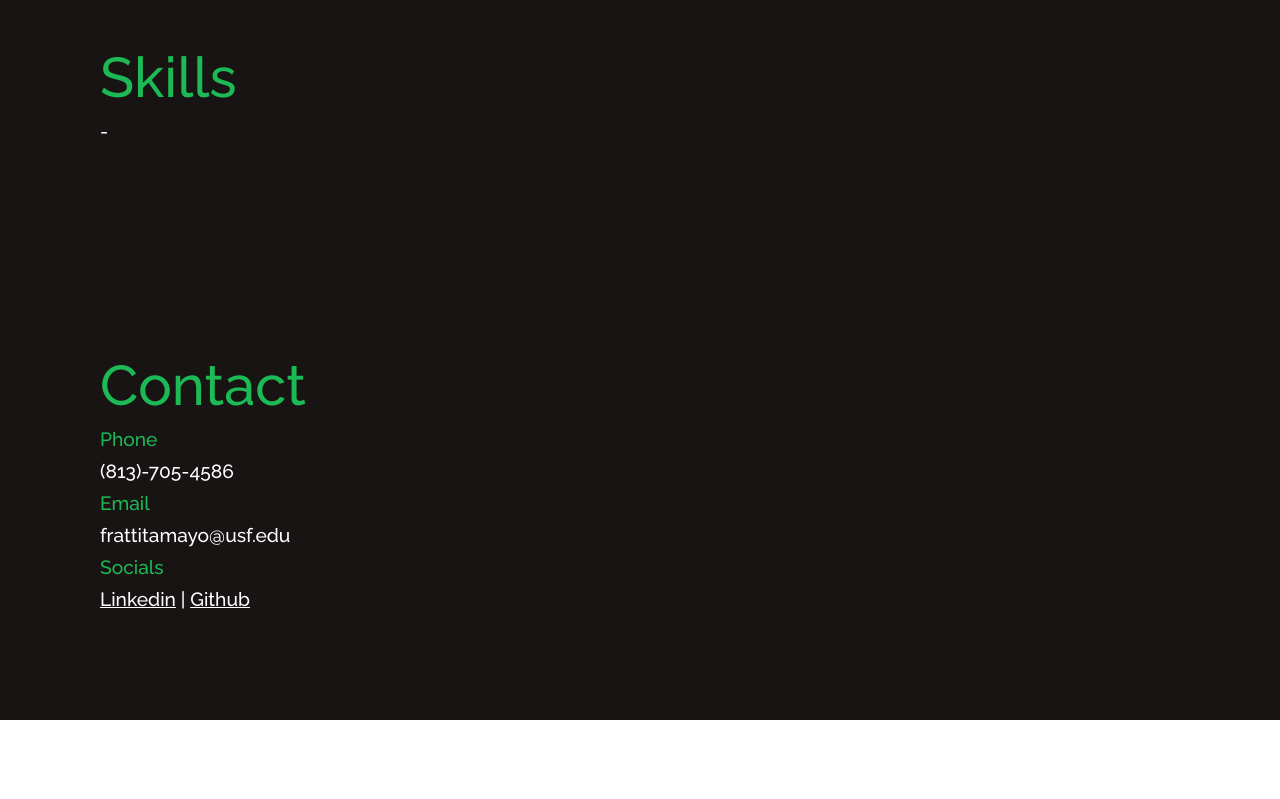
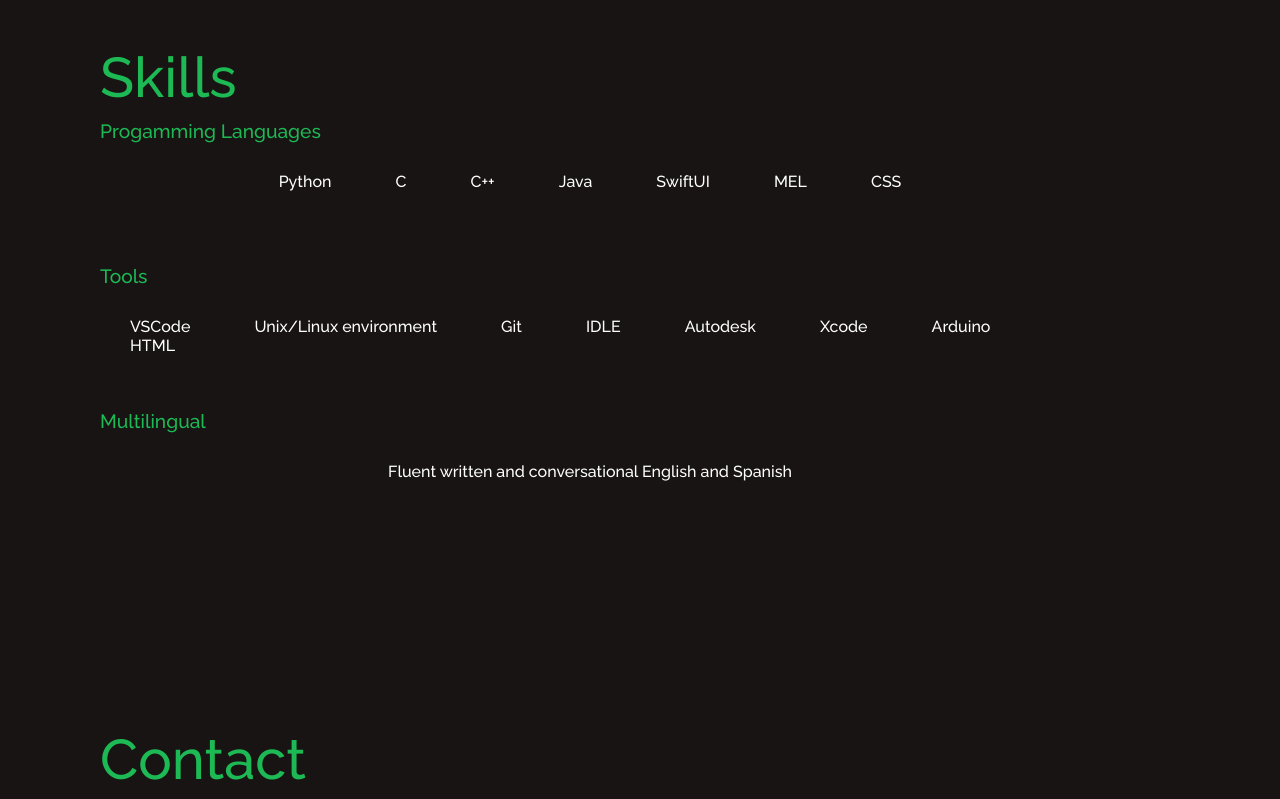
Before and after one commit to fiorellaratti/Fiorella-Portfolio, a plain HTML site: page index.html in a window 1280 px wide. Shown: the part 1560-2359 px from the top of the page. Before the commit the page ends 2280 px from the top, so only its background shows below. Drawn offline with Linux system fonts and the light colour scheme.

Commit message:
add skills

```diff
--- a/index.html
+++ b/index.html
@@ -52,9 +52,48 @@
 
         <div class="sec" id="secc">
             <h2>Skills</h2>
-            <p> -
-            </p>
+            <p> Progamming Languages</p>
+            <div id="menu-outer">
+                <div class="table">
+                  <ul id="horizontal-list">
+                    <li>Python</li>
+                    <li>C</li>
+                    <li>C++</li>
+                    <li>Java</li>
+                    <li>SwiftUI</li>
+                    <li>MEL</li>
+                    <li>CSS</li>
+                  </ul>
+                </div>
+              </div>
+            <br />
+            <p></p>
+            <p> Tools</p>
+            <div id="menu-outer">
+                <div class="table">
+                  <ul id="horizontal-list">
+                    <li>VSCode</li>
+                    <li>Unix/Linux environment</li>
+                    <li>Git</li>
+                    <li>IDLE</li>
+                    <li>Autodesk</li>
+                    <li>Xcode</li>
+                    <li>Arduino</li>
+                    <li>HTML</li>
+                  </ul>
+                </div>
+              </div>
+            <br />
+            <p></p>
 
+            <p> Multilingual</p>
+            <div id="menu-outer">
+            <ul id="horizontal-list">
+            <div class="table">
+                <li>Fluent written and conversational English and Spanish</li>
+            </div>
+            </ul>
+        </div>
         </div>
         <div class="sec" id="secc">
             <h2>Contact</h2>
--- a/style.css
+++ b/style.css
@@ -133,6 +133,18 @@ section{
     margin-bottom: 10px;
     color: #fff;
 }
+.sec p2{
+    font-weight: lighter;
+    margin-bottom: 10px;
+    color: #fff;
+}
+.sec p3{
+    font-weight: lighter;
+    margin-bottom: 10px;
+    color: #fff;
+    text-justify: inter-word;
+}
+
 .sec a:hover,
 .sec a.active
 {
@@ -204,3 +216,30 @@ header ur li a.active
 {
     animation: ease-in 1s;
 }
+
+
+#menu-outer {
+	height: 84px;
+}
+
+.table {
+	display: table;
+	margin: 0 auto;
+}
+
+ul#horizontal-list {
+    color: white;
+	min-width: 696px;
+	list-style: none;
+    padding-right: 100px;
+	padding-top: 20px;
+	}
+	ul#horizontal-list li {
+		display: inline;
+        padding: 10px 30px;
+	}
+
+#secc p
+{
+    color: #1db954;
+}
```
